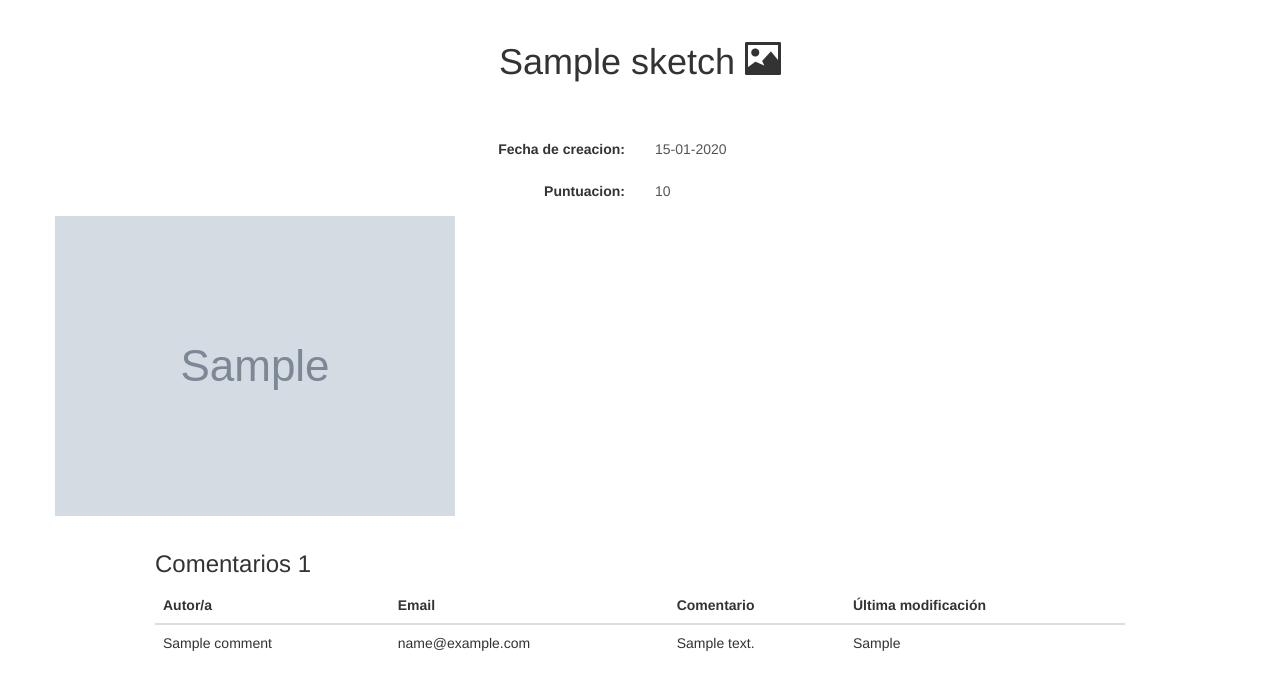
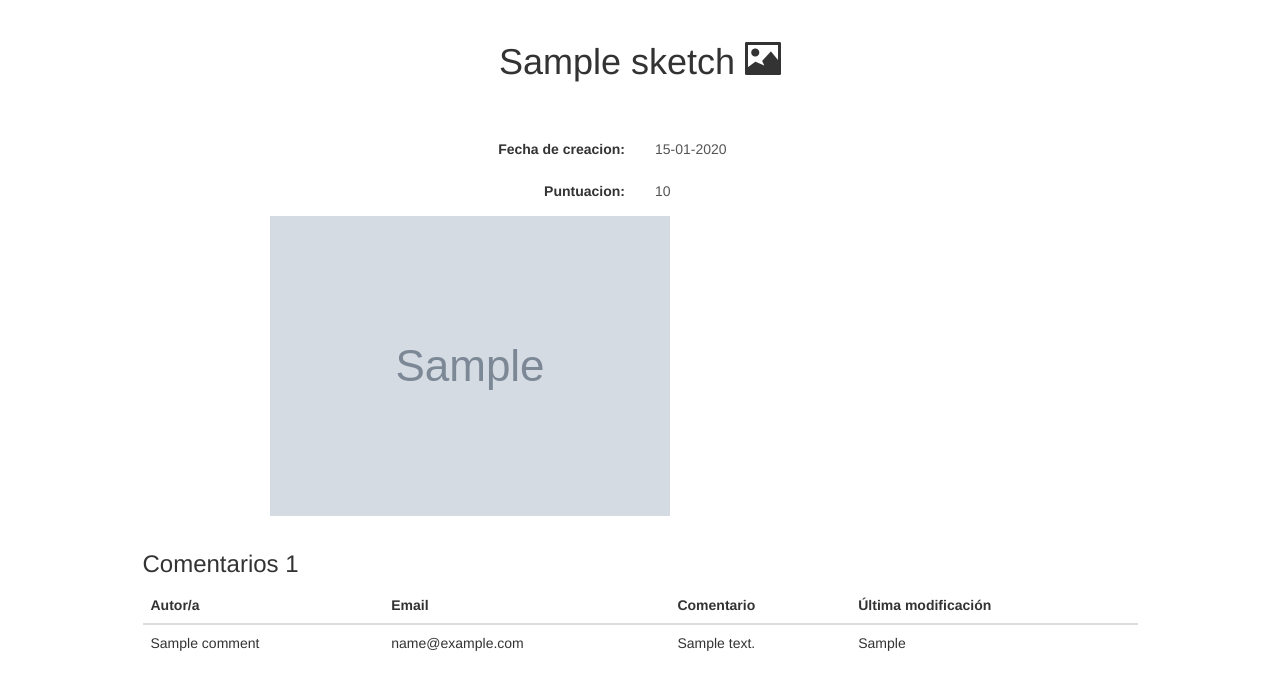
Before and after one commit to vegaj/iweb-python, a Python web app: template src/templates/sketches/show.html in a window 1280 px wide. Shown: the part 51-741 px from the top of the page. Run offline with Jinja, Linux system fonts and the light colour scheme; the template is opened without the code that fills it: most values are stand-ins (such as "Sample title", 1, 10 or a date in 2020); grey boxes marked "Sample" are stand-in pictures; some libraries are stand-ins or nearby versions.

Commit message:
centrar fotos

```diff
--- a/src/templates/sketches/show.html
+++ b/src/templates/sketches/show.html
@@ -55,10 +55,14 @@
 
         </form>
     </div>
-    <div class="col-md-2"><div class="form-group">
+    <div class="col-xs-1 col-md-1"></div>
+    <div class="col-xs-1 col-md-1"></div>
+    <div class="col-xs-10 col-sm-10">
+    <div class="col-xs-10 col-sm-10"><div class="form-group">
                 <img src="{{ sketch.photo_url }}" alt="photo"/>
-            </div>
     </div>
+    </div>
+
 </div>
 <div class="row">
     <div class="col-xs-1"></div>
```
